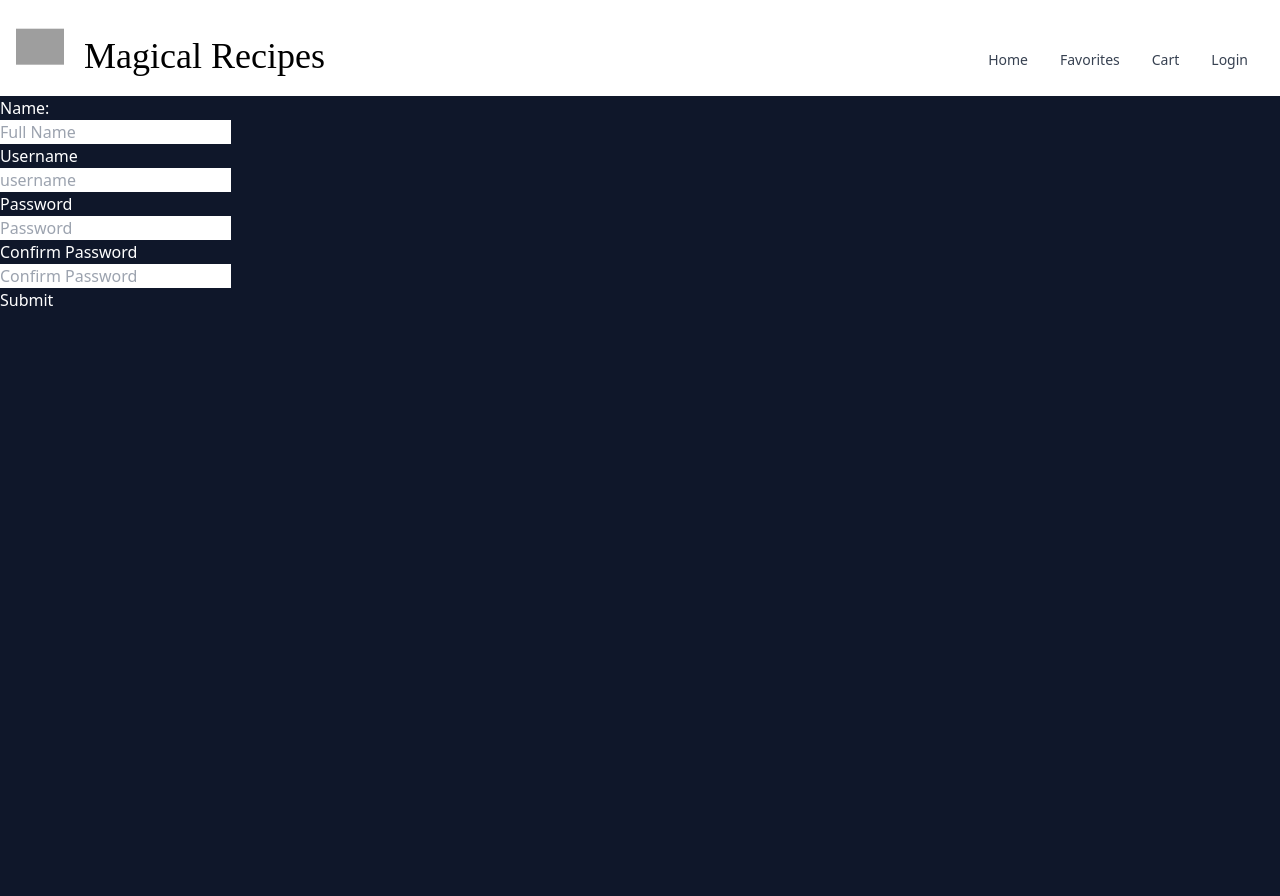
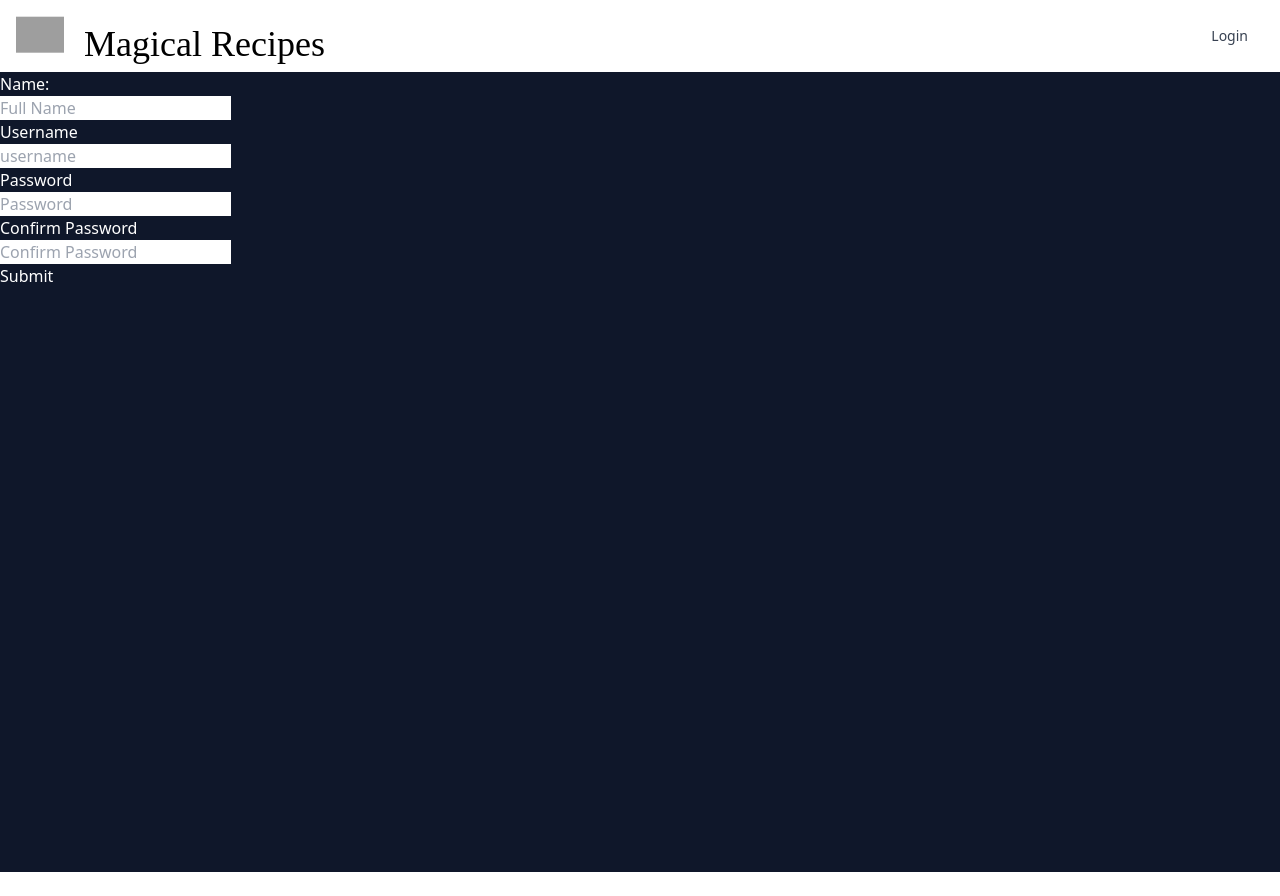
Before and after one commit to BrianDLara/Magical-Meals_Frontend, a React (Create React App) app: page /register in a window 1280 px wide. After the commit the page ends 872 px from the top, so only its background shows below. Built offline with nearby package versions, Linux system fonts and the light colour scheme; grey boxes are pictures that could not be loaded; the HTML template or start-up script is replaced by a standard one; a web font is replaced by a local one.

Commit message:
set up authentication

```diff
--- a/src/App.js
+++ b/src/App.js
@@ -1,24 +1,68 @@
 import './index.css'
 import { Routes, Route } from 'react-router-dom'
+import { useState, useEffect } from 'react'
+
+// Authentication imports
+
+import { CheckSession } from './services/Auth'
 
 import Nav from './components/Nav'
 import Register from './pages/Register'
 import Login from './pages/Login'
 import Home from './pages/Home'
 import Recipe from './pages/Recipe'
+import Favorite from './pages/Favorite'
 
 function App() {
+  const [authenticated, toggleAuthenticated] = useState(false)
+  const [user, setUser] = useState(null)
+
+  const handleLogOut = () => {
+    //Reset all auth related state and clear localStorage
+    setUser(null)
+    toggleAuthenticated(false)
+    localStorage.clear()
+  }
+
+  const checkToken = async () => {
+    const user = await CheckSession()
+    setUser(user)
+    toggleAuthenticated(true)
+  }
+
+  useEffect(() => {
+    const token = localStorage.getItem('token')
+    if (token) {
+      checkToken()
+    }
+  }, [])
   return (
     <div className="App">
       <header>
-        <Nav />
+        <Nav
+          authenticated={authenticated}
+          user={user}
+          handleLogOut={handleLogOut}
+        />
       </header>
       <main>
         <Routes>
           <Route path="/register" element={<Register />} />
-          <Route path="/login" element={<Login />} />
-          <Route path="/" element={<Home />} />
+          <Route
+            path="/login"
+            element={
+              <Login
+                setUser={setUser}
+                toggleAuthenticated={toggleAuthenticated}
+              />
+            }
+          />
+          <Route
+            path="/"
+            element={<Home user={user} authenticated={authenticated} />}
+          />
           <Route path="recipe/:recipeId" element={<Recipe />} />
+          <Route path="favorite/:userId" element={<Favorite />} />
         </Routes>
       </main>
     </div>
--- a/src/components/Nav.jsx
+++ b/src/components/Nav.jsx
@@ -1,14 +1,10 @@
 import React from 'react'
 
-const Nav = () => {
-  return (
-    <nav className="bg-white border-gray-200 px-2 sm:px-4 py-2.5 rounded dark:bg-gray-900">
-        <div className="container flex flex-wrap items-center justify-between mx-auto">
-            <a href="/" className="flex items-center">
-                <img src="https://i.imgur.com/1ZSRrmo.png" className="h-6 mr-5 sm:h-9 animate-bounce" alt="Magical Recipes logo" />
-                <span className="self-center text-4xl whitespace-nowrap dark:text-white nav-font h-6">Magical Recipes</span>
-            </a>
+const Nav = ({ authenticated, user, handleLogOut }) => {
 
+    let authenticatedOptions
+    if (user) {
+      authenticatedOptions = (
         <label className="w-full block  md:w-auto" id="navbar-default">
             <input type="checkbox" className='menu_toggle'></input>
             <span className="menu"> <span className="hamburger"></span> </span>
@@ -18,16 +14,35 @@ const Nav = () => {
                 <a href="/" className="block py-2 pl-3 pr-4 text-gray-700 rounded hover:bg-gray-100 md:hover:bg-transparent md:border-0 md:hover:text-blue-700 md:p-0 dark:text-gray-400 md:dark:hover:text-white dark:hover:bg-gray-700 dark:hover:text-white md:dark:hover:bg-transparent">Home</a>
                 </li>
                 <li>
-                    <a href="/favorites" className="block py-2 pl-3 pr-4 text-gray-700 rounded hover:bg-gray-100 md:hover:bg-transparent md:border-0 md:hover:text-blue-700 md:p-0 dark:text-gray-400 md:dark:hover:text-white dark:hover:bg-gray-700 dark:hover:text-white md:dark:hover:bg-transparent">Favorites</a>
+                <a href={`/favorite/${user}`} className="block py-2 pl-3 pr-4 text-gray-700 rounded hover:bg-gray-100 md:hover:bg-transparent md:border-0 md:hover:text-blue-700 md:p-0 dark:text-gray-400 md:dark:hover:text-white dark:hover:bg-gray-700 dark:hover:text-white md:dark:hover:bg-transparent">Favorites</a>
                 </li>
                 <li>
-                    <a href="/cart" className="block py-2 pl-3 pr-4 text-gray-700 rounded hover:bg-gray-100 md:hover:bg-transparent md:border-0 md:hover:text-blue-700 md:p-0 dark:text-gray-400 md:dark:hover:text-white dark:hover:bg-gray-700 dark:hover:text-white md:dark:hover:bg-transparent">Cart</a>
+                <a href={`/cart`} className="block py-2 pl-3 pr-4 text-gray-700 rounded hover:bg-gray-100 md:hover:bg-transparent md:border-0 md:hover:text-blue-700 md:p-0 dark:text-gray-400 md:dark:hover:text-white dark:hover:bg-gray-700 dark:hover:text-white md:dark:hover:bg-transparent">Cart</a>
                 </li>
                 <li>
-                    <a href="/login" className="block py-2 pl-3 pr-4 text-gray-700 rounded hover:bg-gray-100 md:hover:bg-transparent md:border-0 md:hover:text-blue-700 md:p-0 dark:text-gray-400 md:dark:hover:text-white dark:hover:bg-gray-700 dark:hover:text-white md:dark:hover:bg-transparent">Login</a>
+                <a onClick={handleLogOut} href="/" className="block py-2 pl-3 pr-4 text-gray-700 rounded hover:bg-gray-100 md:hover:bg-transparent md:border-0 md:hover:text-blue-700 md:p-0 dark:text-gray-400 md:dark:hover:text-white dark:hover:bg-gray-700 dark:hover:text-white md:dark:hover:bg-transparent">Sign Out</a>
                 </li>
             </ul>
         </label>
+
+      )
+    }
+    const publicOptions = (
+        <ul className="navbar-nav nav-items-ul flex flex-col p-4 mt-4 border border-gray-100 rounded-lg bg-gray-50 md:flex-row md:space-x-8 md:mt-0 md:text-sm md:font-medium md:border-0 md:bg-white dark:bg-gray-800 md:dark:bg-gray-900 dark:border-gray-700 top-48 md:inset-auto">
+            <li>
+            <a href='/login' className="block py-2 pl-3 pr-4 text-gray-700 rounded hover:bg-gray-100 md:hover:bg-transparent md:border-0 md:hover:text-blue-700 md:p-0 dark:text-gray-400 md:dark:hover:text-white dark:hover:bg-gray-700 dark:hover:text-white md:dark:hover:bg-transparent"> Login </a>
+            </li>
+        </ul>
+    )
+
+    return (
+    <nav className="bg-white border-gray-200 px-2 sm:px-4 py-2.5 rounded dark:bg-gray-900">
+        <div className="container flex flex-wrap items-center justify-between mx-auto">
+            <a href="/" className="flex items-center">
+                <img src="https://i.imgur.com/1ZSRrmo.png" className="h-6 mr-5 sm:h-9 animate-bounce" alt="Magical Recipes logo" />
+                <span className="self-center text-4xl whitespace-nowrap dark:text-white nav-font h-6">Magical Recipes</span>
+            </a>
+                {authenticated && user ? authenticatedOptions : publicOptions}
         </div>
     </nav>
 
--- a/src/pages/Favorite.jsx
+++ b/src/pages/Favorite.jsx
@@ -0,0 +1,32 @@
+import React from 'react'
+import { useState, useEffect } from 'react'
+import { useParams } from 'react-router-dom'
+import axios from 'axios'
+
+const Favorite = () => {
+    const { userId } = useParams()
+
+    const [favorite, setFavorite] = useState(null)
+
+    const getUserFavorites = async () => {
+      const res = await axios.get(
+        `http://localhost:3001/api/users/get_all_cart/id/${userId}`
+      )
+      setFavorite(res.data)
+      console.log(res.data)
+
+    }
+    useEffect(() => {
+      getUserFavorites()
+    }, [])
+    return favorite !== null ? (
+        <div>
+            <h2>
+                {favorite.name}
+            </h2>
+        </div>
+    ) : null
+
+}
+
+export default Favorite
--- a/src/pages/Login.jsx
+++ b/src/pages/Login.jsx
@@ -30,7 +30,7 @@ const Login = ({ toggleAuthenticated, setUser }) => {
               type="username"
               placeholder="Username"
               value={formValues.username}
-              className="input"
+              className="input text-black"
               required
             />
           </div>
@@ -42,7 +42,7 @@ const Login = ({ toggleAuthenticated, setUser }) => {
               name="password"
               placeholder="*********"
               value={formValues.password}
-              className="input"
+              className="input text-black"
               required
             />
           </div>
--- a/src/pages/Register.jsx
+++ b/src/pages/Register.jsx
@@ -40,7 +40,7 @@ const Register = () => {
         <section className="section-container top-section">
             <div className="field-container">
             <div className="field-text">
-                <label htmlFor="firstName">Name:</label>
+                <label htmlFor="name">Name:</label>
             </div>
             <input
                 onChange={handleChange}
@@ -48,7 +48,7 @@ const Register = () => {
                 type="text"
                 placeholder="Full Name"
                 value={formValues.name}
-                className="text-input"
+                className="text-input text-black"
                 required
             />
             </div>
@@ -64,7 +64,7 @@ const Register = () => {
                 type="text"
                 placeholder="username"
                 value={formValues.username}
-                className="text-input"
+                className="text-input text-black"
                 required
             />
             </div>
@@ -80,7 +80,7 @@ const Register = () => {
                 type="password"
                 placeholder="Password"
                 value={formValues.password}
-                className="text-input"
+                className="text-input text-black"
                 required
             />
             </div>
@@ -94,7 +94,7 @@ const Register = () => {
                 name="confirmPassword"
                 placeholder="Confirm Password"
                 value={formValues.confirmPassword}
-                className="text-input"
+                className="text-input text-black"
                 required
             />
             </div>
```
Lines whose indentation alone changed are shown as unchanged.
